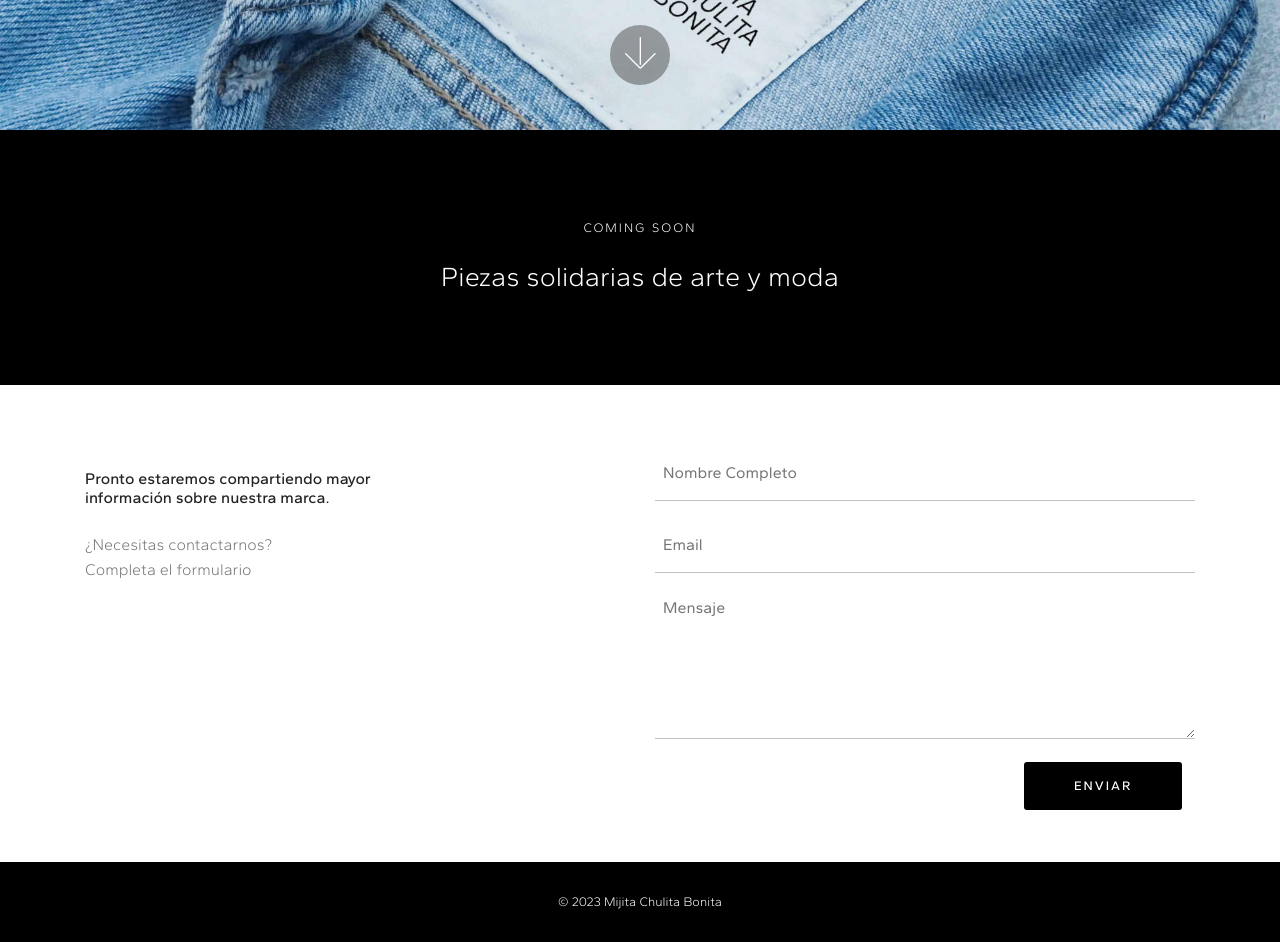
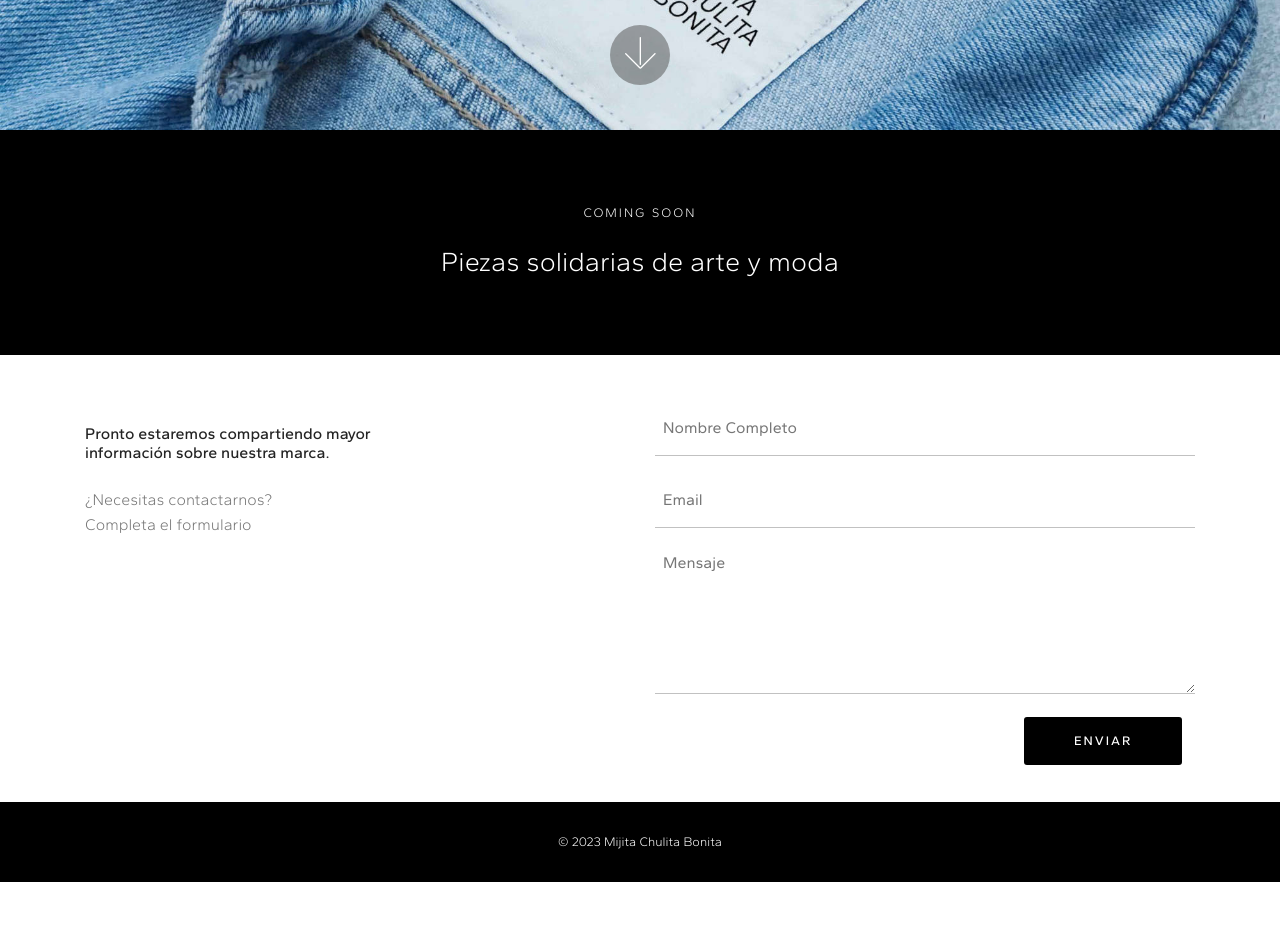
Before and after one commit to duomarcas/coming-soon-mcb, a plain HTML site: page index.html in a window 1280 px wide. Shown: the part 320-1262 px from the top of the page. After the commit the page ends 1202 px from the top, so only its background shows below. Drawn offline with Linux system fonts and the light colour scheme; files whose address does not match are found by name.

Commit message:
create github pages

```diff
--- a/assets/mobirise/css/mbr-additional.css
+++ b/assets/mobirise/css/mbr-additional.css
@@ -617,8 +617,8 @@ section.lazy-placeholder:after {
   background-image: url("../../../assets/images/portada-manual-mcb-1-2000x1333.jpg");
 }
 .cid-tXCdXK5rOL {
-  padding-top: 90px;
-  padding-bottom: 60px;
+  padding-top: 75px;
+  padding-bottom: 45px;
   background-color: #000000;
 }
 .cid-tXCdXK5rOL .mbr-fallback-image.disabled {
@@ -634,8 +634,8 @@ section.lazy-placeholder:after {
   top: 0;
 }
 .cid-rmLeswuYVi {
-  padding-top: 60px;
-  padding-bottom: 45px;
+  padding-top: 45px;
+  padding-bottom: 30px;
   background-color: #ffffff;
 }
 .cid-rmLeswuYVi .mbr-overlay {
--- a/index.html
+++ b/index.html
@@ -93,7 +93,7 @@
 
         <div class="col-lg-6 col-md-12 mx-auto mbr-form" data-form-type="formoid">
 <!---Formbuilder Form--->
-<form action="https://mobirise.eu/" method="POST" class="mbr-form form-with-styler" data-form-title="Form Name"><input type="hidden" name="email" data-form-email="true" value="U4ebbS9lD/88yi3aQ8PJrBJOmnB99mlW4/fSasfx/GTGYuYxDlJMPdQTte9W+TMrX53Ts6hXUh2qEsSDEJEoizrSBcoMP3cBoRS6qVTc9+e5gi+cXMrz2lWu2/DOAVSM.1sL7T2eoGQ7IMrLFNEZPD796cYcnYll85eUoMVnIlkwklw3w29DTzhnXU3Gh44YzXzOmxUpcmbF+Bj7yTVeleGq+YZUmSJ/8BbgORCJC1BgxmvGXhHSeRwpIveyfhGXb">
+<form action="https://mobirise.eu/" method="POST" class="mbr-form form-with-styler" data-form-title="Form Name"><input type="hidden" name="email" data-form-email="true" value="GiggAofTmI/Y4h9R5yAuXeaHVxJw3QhcPZfhMWzGS/sgR/O96jxcNjAE4/mFq2GlKqI1xpWI7EMIMSDrziQOuhquEKKVirKtq6lY3HOb6jj6kqmIROKzANwKr1JUC8NW.WE2fsWvDt3ehfLIKOKTm38EGPvoRL2f+Mu5wIybEsT0+Z/oPmnBEBnECidYwiXCQwVvUfB3gKhfMRGeeRyKvKo1XkuC8HHixVJvOi4p0KOhRYv8+K30tdY8NpS2tABIE">
 <div class="form-row">
 <div hidden="hidden" data-form-alert="" class="alert alert-success col-12">Gracias por completar el formulario</div>
 <div hidden="hidden" data-form-alert-danger="" class="alert alert-danger col-12">Oops...! some problem!</div>
```
Also changed, not shown: 1 other file.
